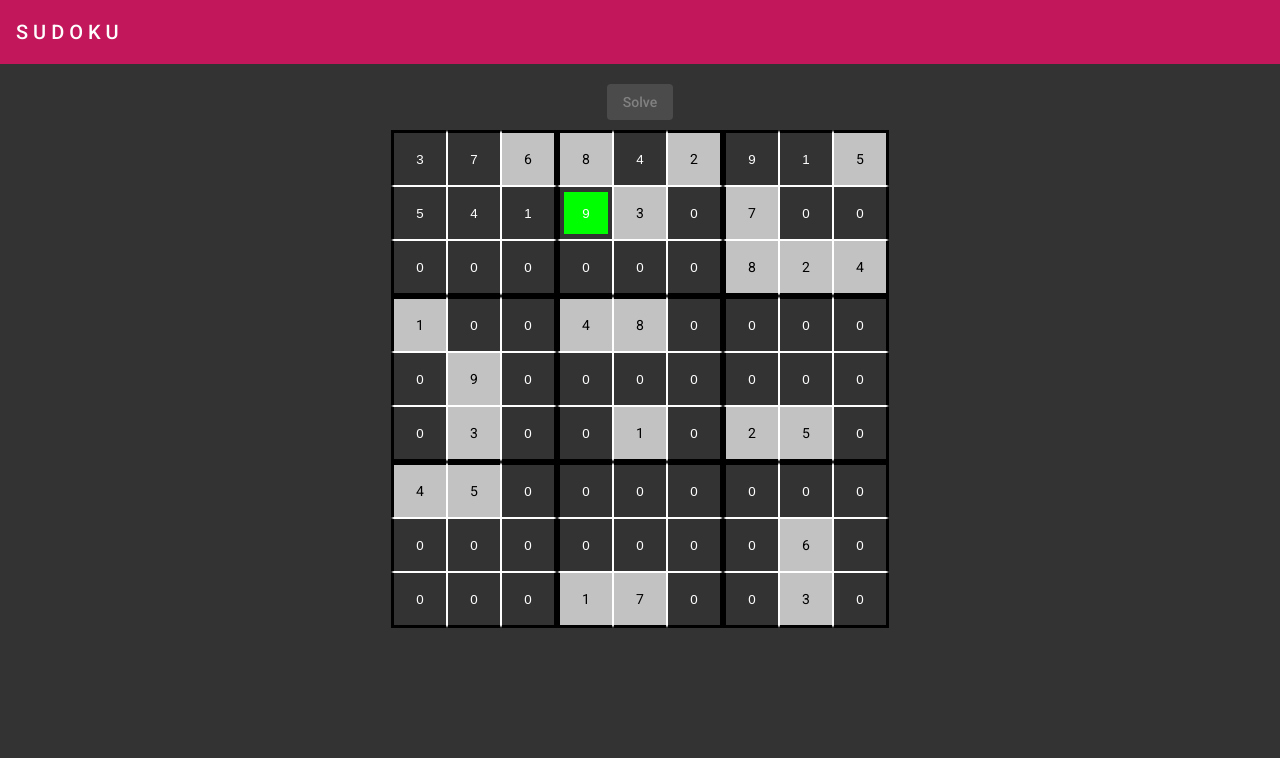
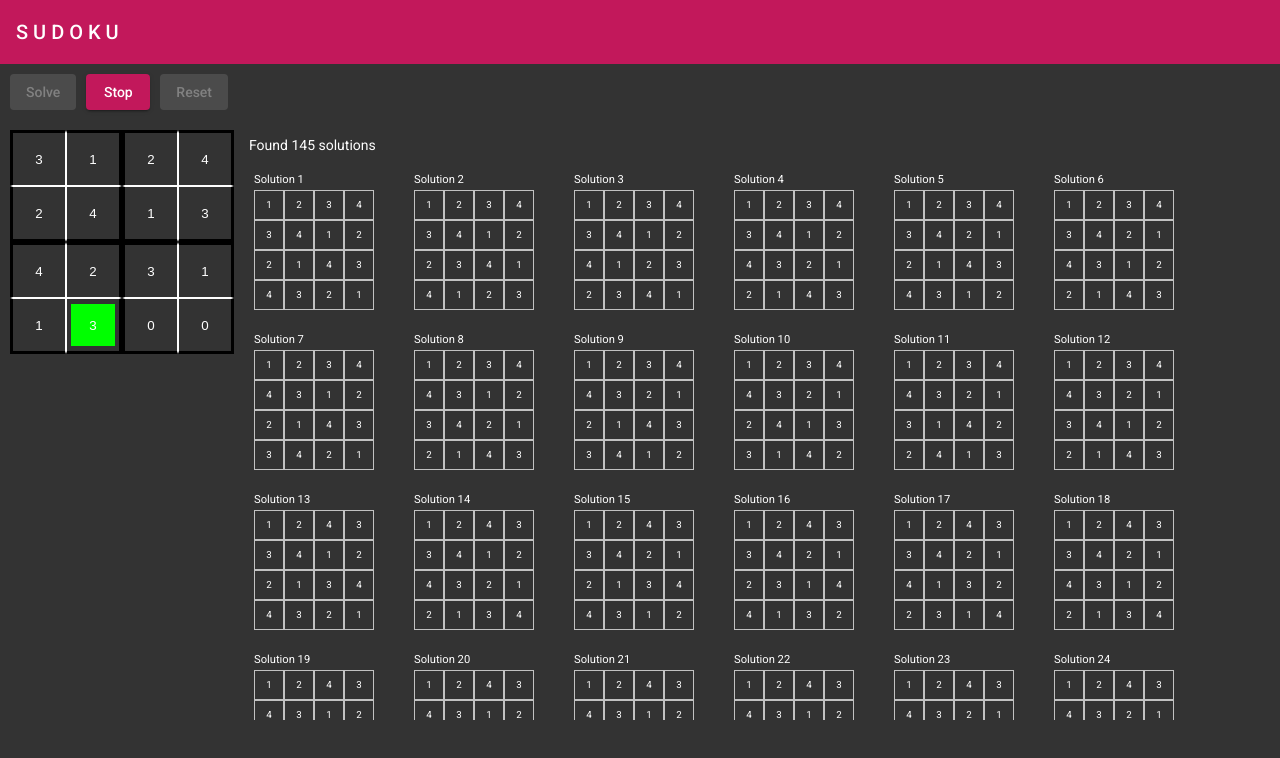
Before and after one commit to ZeeshanAhmad77/sudoku, an Angular app: page / in a window 1280 px wide. Both pictures are taken after a click on the button "Solve". Shown: the top 758 px of the page. Built offline with nearby package versions, Linux system fonts and the light colour scheme.

Commit message:
incoporated flexible grid size and multiple solutions grid

```diff
--- a/src/app/app.component.html
+++ b/src/app/app.component.html
@@ -2,11 +2,14 @@
   <span>S U D O K U</span>
 </mat-toolbar>
 
+<div class="action-container">
+  <button mat-raised-button color="primary" (click)="solveSudoku()" [disabled]="isSolveDisabled">Solve</button>
+  <button mat-raised-button color="primary" (click)="stopFindingSolutions()" [disabled]="!isSolveDisabled" style="margin-left:10px;">Stop</button>
+  <button mat-raised-button color="primary" (click)="reset()" [disabled]="isSolveDisabled"  style="margin-left:10px;">Reset</button>
+</div>
 <div class="content-container">
-  <div class="action-container">
-    <button mat-raised-button color="primary" (click)="solveSudoku()" [disabled]="isSolveDisabled">Solve</button>
-  </div>
   <div class="sudoku-container">
+
     <div class="row" *ngFor="let row of gridData; let rowIdx=index">
       <span [ngClass]="{'cell': true,
                         'cell-fixed': (template[rowIdx][cellIdx] == 1),
@@ -17,7 +20,7 @@
                       }"
             *ngFor="let cell of row;let cellIdx=index">
         <span *ngIf="template[rowIdx][cellIdx]==0" [ngClass]="{'highlight-cell':(rowProcess==rowIdx && colProcess == cellIdx)}">
-          <input class="inp" [(ngModel)]="gridData[rowIdx][cellIdx]" type="text" maxlength="2" (keypress)="onlyNumberKey($event)"/>
+          <input class="inp" [(ngModel)]="gridData[rowIdx][cellIdx]" type="text" maxlength="1" (keypress)="onlyNumberKey($event)" (change)="onChange($event)"/>
         </span>
         <span *ngIf="template[rowIdx][cellIdx]!=0">
           {{cell}}
@@ -25,4 +28,15 @@
       </span>
     </div >
   </div>
+  <div class="solutions">
+    <div class="solutions-counter">Found {{solutions.length}} solutions</div>
+    <div class="solutions-container">
+      <span class="solution-container" *ngFor="let solution of solutions; let solIdx = index">
+        <span class="solution-container-title">{{'Solution '+(solIdx+1)}}</span>
+        <div class="solution-row"  *ngFor="let solRow of solution; let solRowIdx=index">
+          <span [ngClass]="{'solution-cell': true, 'solution-cell-fixed': (template[solRowIdx][solColIdx]==1)}"  *ngFor="let solCell of solRow; let solColIdx=index">{{solCell}}</span>
+        </div>
+      </span>
+    </div>
+  </div>
 </div>
--- a/src/app/app.component.scss
+++ b/src/app/app.component.scss
@@ -6,9 +6,11 @@
     --cell-width: 4vmin;
     --grid-border-width: 3px;
     --grid-border-color: black;
-    display: grid;
-    place-content: center;
+    display: flex;
+    flex-direction: row;
+    justify-content: flex-start;
     padding: 10px;
+    position: sticky;
 }
 
 .sudoku-container{
@@ -18,10 +20,11 @@
     justify-content: flex-start;
     align-items: flex-start;
 }
+
 .action-container{
-    display: grid;
-    place-content: center;
-    margin: 10px 0px;
+    // display: grid;
+    // place-content: center;
+    margin: 10px 10px;
 }
 
 .highlight-cell{
@@ -93,3 +96,75 @@
     border-bottom-width: var(--grid-border-width);
     border-bottom-color: var(--grid-border-color);
 }
+.solutions{
+    display: flex;
+    flex-direction: column;
+    justify-content: flex-start;
+    align-items: flex-start;
+    flex-wrap: wrap;
+}
+
+.solutions-counter{
+    color: white;
+    padding: 5px;
+    margin: 0px 10px;
+}
+.solutions-container{
+    display: flex;
+    flex-direction: row;
+    flex-wrap: wrap;
+    width: 100%;
+    height: 70vh;
+    overflow-y: auto;
+}
+
+.solution-container{
+    position: relative;
+    margin: 10px 20px;
+    display: inline-flex;
+    flex-direction: column;
+    justify-content: flex-start;
+    align-items: flex-start;
+}
+
+.solution-container-title{
+    color: white;
+    font-size: 0.8em;
+}
+
+@media (max-width: 700px) {
+    .solutions-container{
+        margin: 20px 0px;
+    }
+    .content-container{
+        display: flex;
+        flex-direction: column;
+        justify-content: center;
+        align-items: center;
+    }
+}
+
+.solution-row{
+    display: flex;
+    flex-direction: row;
+    justify-content: flex-start;
+    align-items: flex-start;
+    position: relative;
+}
+
+
+.solution-cell{
+    color: white;
+    border: 1px solid rgba(255,255,255,0.7);
+    width: 3.5vmin;
+    height: 3.5vmin;
+    display:flex;
+    justify-content: center;
+    align-items: center;
+    font-size: 0.7em;
+}
+
+.solution-cell-fixed{
+    color: black;
+    background-color: rgba(255,255,255,0.7);
+}
--- a/src/app/app.component.ts
+++ b/src/app/app.component.ts
@@ -7,7 +7,7 @@ import { Component } from '@angular/core';
 })
 export class AppComponent {
   COUNT = 0;
-  GRID_SIZE=3;
+  GRID_SIZE=2;
 
   GRID_LENGTH = this.GRID_SIZE * this.GRID_SIZE;
   done: boolean=false;
@@ -23,27 +23,25 @@ export class AppComponent {
     [0,0,0,1,7,0,0,3,0]
   ];
 
-  // gridData = [
-  //   [0,0,0,0,0,0,0,0,0],
-  //   [0,0,0,0,0,0,0,0,0],
-  //   [0,0,0,0,0,0,0,0,0],
-  //   [0,0,0,0,0,0,0,0,0],
-  //   [0,0,0,0,0,0,0,0,0],
-  //   [0,0,0,0,0,0,0,0,0],
-  //   [0,0,0,0,0,0,0,0,0],
-  //   [0,0,0,0,0,0,0,0,0],
-  //   [0,0,0,0,0,0,0,0,0]
-  // ];
-
   template=[];
   rowProcess=-1;
   colProcess=-1;
 
+  solutions=[];
   isSolveDisabled=false;
+  isStopFindingSolutions=false;
 
   constructor(){
-    // this.gridData = this.generateEmptyGrid();
+    this.reset();
+  }
 
+  reset(){
+    this.gridData = this.generateEmptyGrid();
+    this.generateTemplate();
+  }
+
+  generateTemplate(){
+    this.template=[];
     for(let y=0; y < this.GRID_LENGTH; y++){
       this.template[y]=[];
       for(let x=0; x < this.GRID_LENGTH; x++){
@@ -131,12 +129,18 @@ export class AppComponent {
     }
 
     async solveSudoku(){
+      this.generateTemplate();
+      this.isStopFindingSolutions=false;
       this.isSolveDisabled = true;
       this.done =false;
+      this.solutions=[];
       await this.evaluateAndSolve();
       this.rowProcess=-1;
       this.colProcess=-1;
       this.isSolveDisabled = false;
+      if(this.solutions && this.solutions!=null && this.solutions.length>0){
+        this.gridData=this.solutions[0];
+      }
     }
 
     // method to solve sudoku problem
@@ -160,20 +164,29 @@ export class AppComponent {
         }
       }
 
-      this.done=true;
+      // this.done=true;
+      this.solutions.push(JSON.parse(JSON.stringify(this.gridData)));
+      if(this.isStopFindingSolutions){
+        this.done=true;
+      }
     }
 
   async onValueChange(row, col){
     this.rowProcess=row;
     this.colProcess=col;
-    await this.sleep(5);
+    await this.sleep(2);
   }
 
   onlyNumberKey(event) {
-    return (event.charCode == 8 || event.charCode == 0) ? null : event.charCode >= 49 && event.charCode <= 57;
+    // (event.charCode == 8 || event.charCode == 0) ? null :
+    return event.charCode >= 49 && event.charCode <= 57;
   }
 
   sleep = (ms) => {
     return new Promise(resolve => setTimeout(resolve, ms));
   }
+
+  stopFindingSolutions(){
+    this.isStopFindingSolutions=true;
+  }
 }
```
